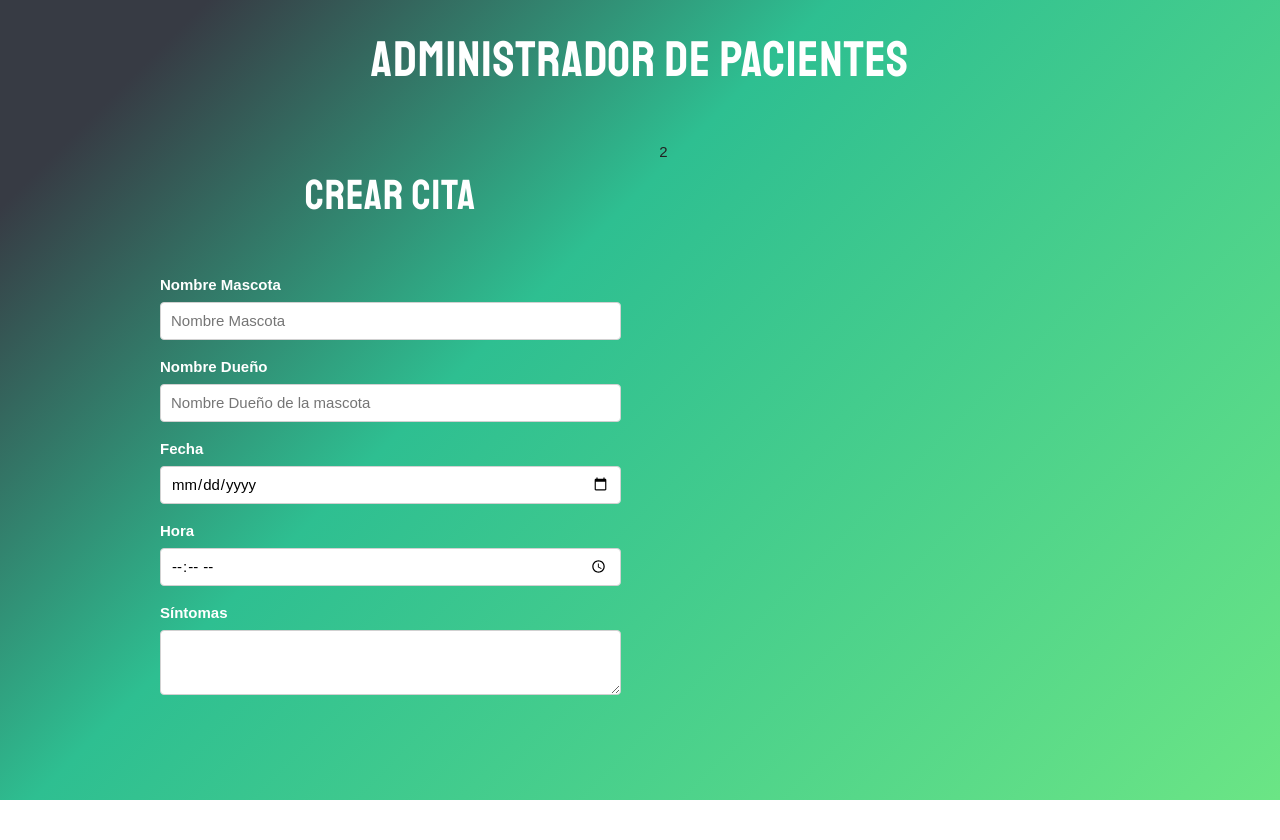
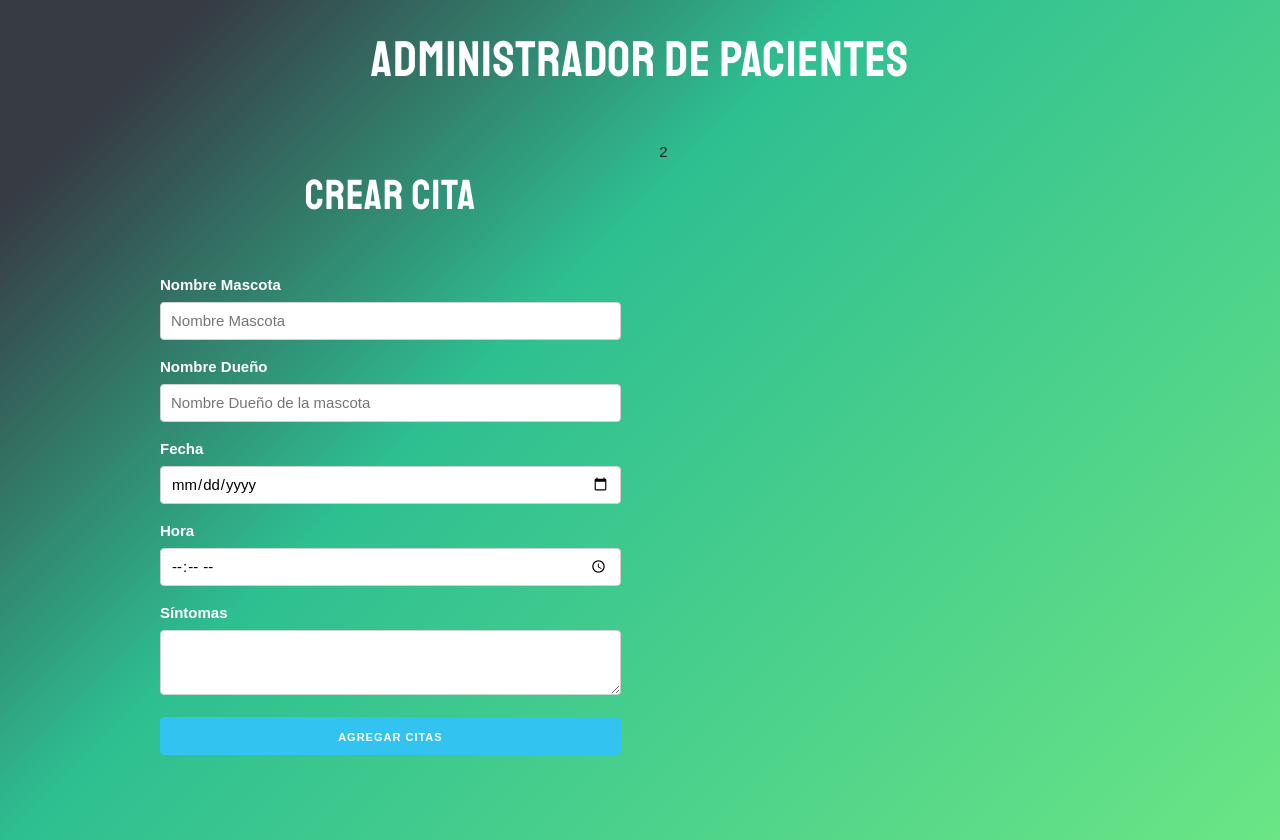
Before and after one commit to pipe473/Formulario_ReactJs, a React (Create React App) app: page / in a window 1280 px wide. Before the commit the page ends 800 px from the top, so only its background shows below. Built offline with nearby package versions, Linux system fonts and the light colour scheme.

Commit message:
Implementando un boton para agregar citas utilizando skeleton

```diff
--- a/src/components/Formulario.js
+++ b/src/components/Formulario.js
@@ -41,7 +41,10 @@ const Formulario = () => {
                     name="sintomas"
                 ></textarea>
 
-
+                <button
+                    type="submit"
+                    className="u-full-width button-primary"
+                    >Agregar Citas</button>
             </form>
         </Fragment>
      );
```
